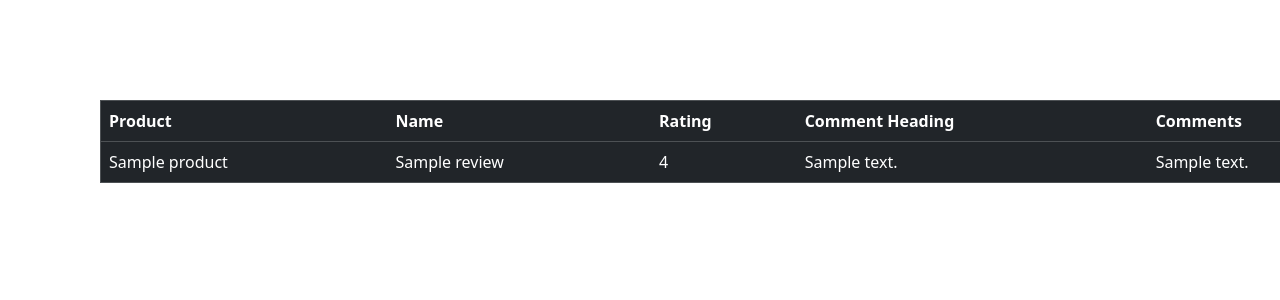
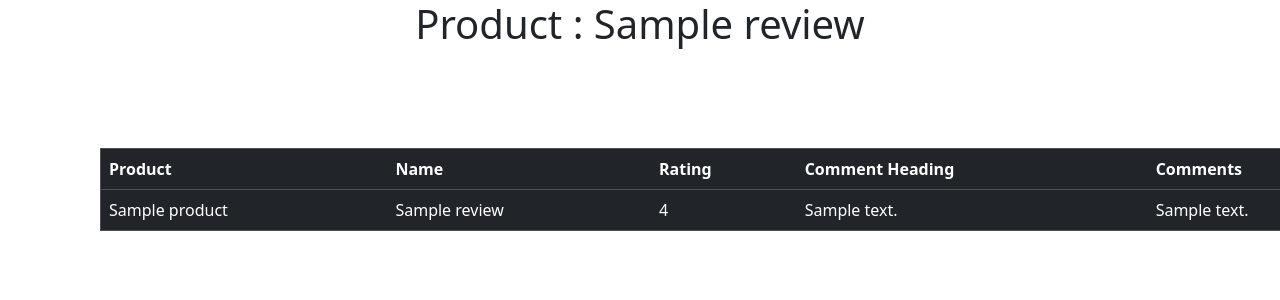
Before and after one commit to Sujithrathod/flipkart-review-scraping, a Flask app: template templates/result.html in a window 1280 px wide; the page is wider, and only the part inside the window is pictured. Shown: the top 300 px of that part. Run offline with Flask 3, Linux system fonts and the light colour scheme; the template is opened without the code that fills it: most values are stand-ins (such as "Sample title", 1, 10 or a date in 2020).

Commit message:
change in app file

```diff
--- a/app.py
+++ b/app.py
@@ -27,6 +27,7 @@ def reviews():
             phone_page_bs = bs(phone_page,"html.parser")
             review_box = phone_page_bs.findAll("div",{"class":"col EPCmJX"})
             print(len(review_box))
+            product = phone_page_bs.findAll("div",{"class":"C7fEHH"})[0].div.text
             reviews = []
 
             for i in review_box:
@@ -52,7 +53,7 @@ def reviews():
                     comment = "no comment"
 
                 mydict = {"Product": content, "Name": name, "Rating": rating, "CommentHead": commentHead[1:],
-                            "Comment": comment}
+                            "Comment": comment,"name":product}
                 reviews.append(mydict)
             return render_template('result.html', reviews=reviews[0:(len(reviews)-1)])
         except Exception as e:
--- a/static/result.css
+++ b/static/result.css
@@ -10,3 +10,8 @@
     margin-left: 100px;
     margin-right: 100px;
 }
+
+h1{
+    display:flex ;
+    justify-content: center;
+}
--- a/templates/result.html
+++ b/templates/result.html
@@ -8,6 +8,7 @@
     <link href="https://cdn.jsdelivr.net/npm/bootstrap@5.3.3/dist/css/bootstrap.min.css" rel="stylesheet" integrity="sha384-QWTKZyjpPEjISv5WaRU9OFeRpok6YctnYmDr5pNlyT2bRjXh0JMhjY6hW+ALEwIH" crossorigin="anonymous">
 </head>
 <body>
+    <h1>Product : {{reviews[0]["name"]}}</h1>
     <table class="table table-hover table-dark" border="black">
         <tr class="table-dark">
            <th class="table-dark" scope="col">Product</th>
```
